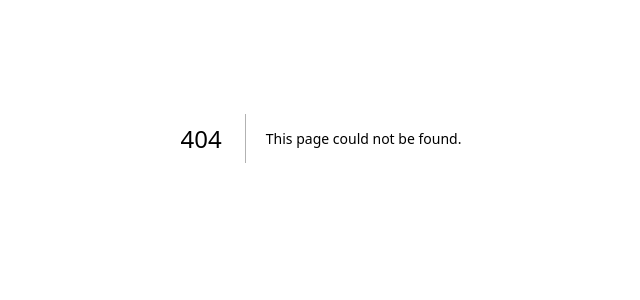
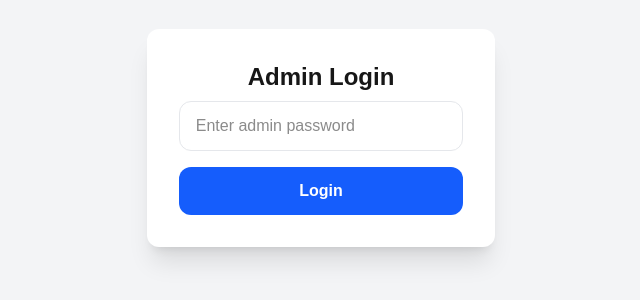
Before and after one commit to yashsrivastava16/healthcare, a Next.js app: page /admin/appointments in a window 1280 px wide. Before the commit this address had no page. Shown: the part 262-562 px from the top of the page, without its empty margins (319-959 px from the left). Built offline with nearby package versions, Linux system fonts and the light colour scheme.

Commit message:
Implement appointment management with API integration and form submission

```diff
--- /dev/null
+++ b/appointments.json
@@ -0,0 +1,9 @@
+[
+  {
+    "name": "Yash Srivastava",
+    "email": "yashsrivastavaa16@gmail.com",
+    "phone": "9026482050",
+    "date": "2025-07-11T08:53",
+    "message": "Please call me"
+  }
+]
--- /dev/null
+++ b/src/app/admin/appointments/page.tsx
@@ -0,0 +1,113 @@
+"use client";
+import React, { useState, useEffect } from "react";
+
+function getTodayDateString() {
+  const today = new Date();
+  return today.toISOString().split("T")[0];
+}
+
+type Appointment = {
+  name: string;
+  email: string;
+  phone: string;
+  date: string;
+  message?: string;
+};
+
+export default function AdminAppointmentsPage() {
+  const [appointments, setAppointments] = useState<Appointment[]>([]);
+  const [date, setDate] = useState(getTodayDateString());
+  const [password, setPassword] = useState("");
+  const [authed, setAuthed] = useState(false);
+  const [error, setError] = useState("");
+
+  useEffect(() => {
+    if (!authed) return;
+    fetch(`/api/appointments?date=${date}`)
+      .then((res) => res.json())
+      .then(setAppointments);
+  }, [date, authed]);
+
+  const handleAuth = (e: React.FormEvent) => {
+    e.preventDefault();
+    if (password === "drsecret2025") {
+      setAuthed(true);
+      setError("");
+    } else {
+      setError("Incorrect password");
+    }
+  };
+
+  if (!authed) {
+    return (
+      <div className="min-h-screen flex items-center justify-center bg-gray-100">
+        <form
+          onSubmit={handleAuth}
+          className="bg-white p-8 rounded-xl shadow-xl space-y-4"
+        >
+          <h2 className="text-2xl font-bold mb-2 text-center">Admin Login</h2>
+          <input
+            type="password"
+            placeholder="Enter admin password"
+            value={password}
+            onChange={(e) => setPassword(e.target.value)}
+            className="w-full px-4 py-3 rounded-xl border border-gray-200 focus:border-blue-500 focus:ring-2 focus:ring-blue-100 outline-none"
+          />
+          {error && <div className="text-red-500 text-sm">{error}</div>}
+          <button
+            type="submit"
+            className="w-full bg-blue-600 text-white py-3 rounded-xl font-semibold"
+          >
+            Login
+          </button>
+        </form>
+      </div>
+    );
+  }
+
+  return (
+    <div className="min-h-screen bg-gradient-to-br from-slate-50 via-blue-50 to-indigo-50 p-8">
+      <div className="max-w-3xl mx-auto bg-white rounded-2xl shadow-2xl p-8">
+        <h1 className="text-3xl font-bold mb-6 text-center">
+          Appointments for {date}
+        </h1>
+        <div className="mb-6 flex justify-center">
+          <input
+            type="date"
+            value={date}
+            onChange={(e) => setDate(e.target.value)}
+            className="px-4 py-2 rounded-xl border border-gray-200 focus:border-blue-500 focus:ring-2 focus:ring-blue-100 outline-none"
+          />
+        </div>
+        {appointments.length === 0 ? (
+          <div className="text-center text-gray-500">
+            No appointments found for this date.
+          </div>
+        ) : (
+          <table className="w-full border-collapse">
+            <thead>
+              <tr className="bg-blue-50">
+                <th className="p-2 border">Name</th>
+                <th className="p-2 border">Email</th>
+                <th className="p-2 border">Phone</th>
+                <th className="p-2 border">Date/Time</th>
+                <th className="p-2 border">Message</th>
+              </tr>
+            </thead>
+            <tbody>
+              {appointments.map((a, i) => (
+                <tr key={i} className="hover:bg-blue-100">
+                  <td className="p-2 border">{a.name}</td>
+                  <td className="p-2 border">{a.email}</td>
+                  <td className="p-2 border">{a.phone}</td>
+                  <td className="p-2 border">{a.date}</td>
+                  <td className="p-2 border">{a.message}</td>
+                </tr>
+              ))}
+            </tbody>
+          </table>
+        )}
+      </div>
+    </div>
+  );
+}
--- /dev/null
+++ b/src/app/api/appointments/route.ts
@@ -0,0 +1,41 @@
+import { NextRequest, NextResponse } from "next/server";
+import { promises as fs } from "fs";
+import path from "path";
+
+const DATA_FILE = path.join(process.cwd(), "appointments.json");
+
+// Helper to read appointments
+async function readAppointments() {
+  try {
+    const data = await fs.readFile(DATA_FILE, "utf-8");
+    return JSON.parse(data);
+  } catch {
+    return [];
+  }
+}
+
+// Helper to write appointments
+async function writeAppointments(appointments: any[]) {
+  await fs.writeFile(DATA_FILE, JSON.stringify(appointments, null, 2), "utf-8");
+}
+
+export async function POST(req: NextRequest) {
+  const body = await req.json();
+  const appointments = await readAppointments();
+  appointments.push(body);
+  await writeAppointments(appointments);
+  return NextResponse.json({ success: true });
+}
+
+export async function GET(req: NextRequest) {
+  const { searchParams } = new URL(req.url);
+  const date = searchParams.get("date");
+  const appointments = await readAppointments();
+  let filtered = appointments;
+  if (date) {
+    filtered = appointments.filter(
+      (a: any) => a.date && a.date.startsWith(date)
+    );
+  }
+  return NextResponse.json(filtered);
+}
--- a/src/app/page.tsx
+++ b/src/app/page.tsx
@@ -162,7 +162,7 @@ export default function DoctorLandingPage() {
   ) => {
     setForm({ ...form, [e.target.name]: e.target.value });
   };
-  const handleFormSubmit = (e: React.FormEvent) => {
+  const handleFormSubmit = async (e: React.FormEvent) => {
     e.preventDefault();
     // Phone validation: must be exactly 10 digits
     const phoneValid = /^\d{10}$/.test(form.phone);
@@ -170,6 +170,12 @@ export default function DoctorLandingPage() {
       alert("Please enter a valid 10-digit phone number.");
       return;
     }
+    // Save appointment to file via API
+    await fetch("/api/appointments", {
+      method: "POST",
+      headers: { "Content-Type": "application/json" },
+      body: JSON.stringify(form),
+    });
     setFormStatus("success");
     setTimeout(() => {
       setIsModalOpen(false);
@@ -226,6 +232,10 @@ export default function DoctorLandingPage() {
                   placeholder="Email Address"
                   className="w-full px-4 py-3 rounded-xl border border-gray-200 focus:border-blue-500 focus:ring-2 focus:ring-blue-100 outline-none"
                 />
+                <div className="relative">
+                  <span className="absolute left-4 top-1/2 -translate-y-1/2 text-gray-500 select-none">
+                    +91
+                  </span>
                   <input
                     type="tel"
                     name="phone"
@@ -233,10 +243,13 @@ export default function DoctorLandingPage() {
                     onChange={handleFormChange}
                     required
                     placeholder="Phone Number"
-                  pattern="\\d{10}"
+                    pattern="[0-9]{10}"
                     maxLength={10}
-                  className="w-full px-4 py-3 rounded-xl border border-gray-200 focus:border-blue-500 focus:ring-2 focus:ring-blue-100 outline-none"
+                    className="w-full pl-14 pr-4 py-3 rounded-xl border border-gray-200 focus:border-blue-500 focus:ring-2 focus:ring-blue-100 outline-none"
+                    inputMode="numeric"
+                    autoComplete="tel-national"
                   />
+                </div>
                 <input
                   type="datetime-local"
                   name="date"
```
Lines whose indentation alone changed are shown as unchanged.
